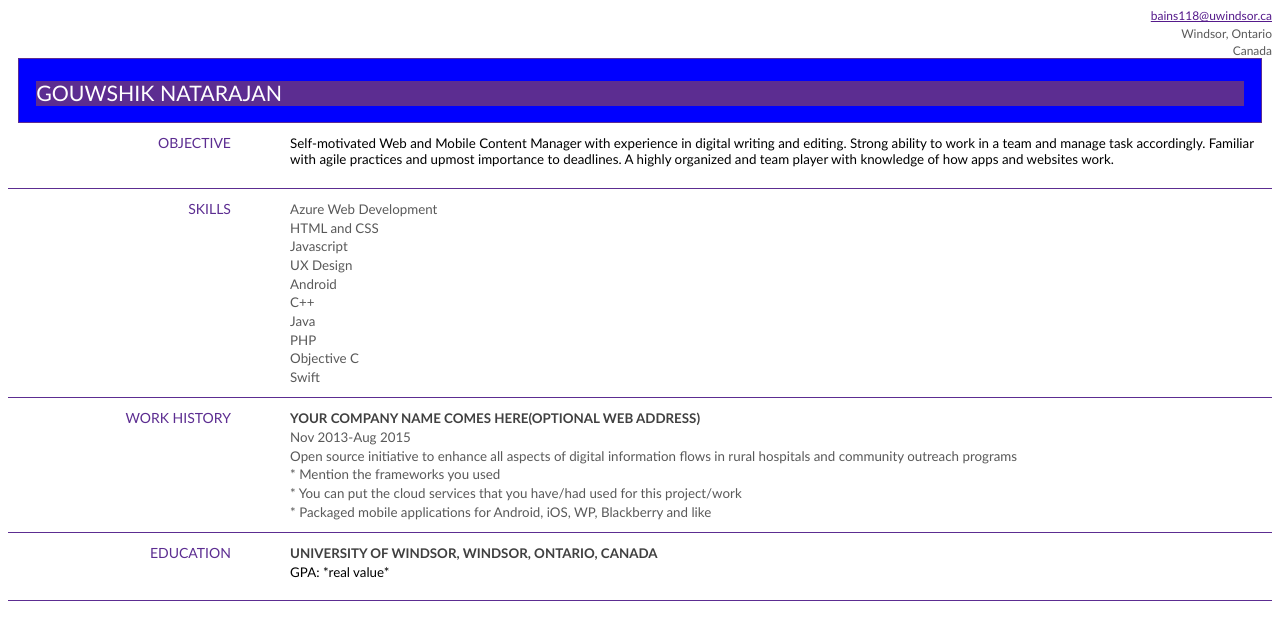
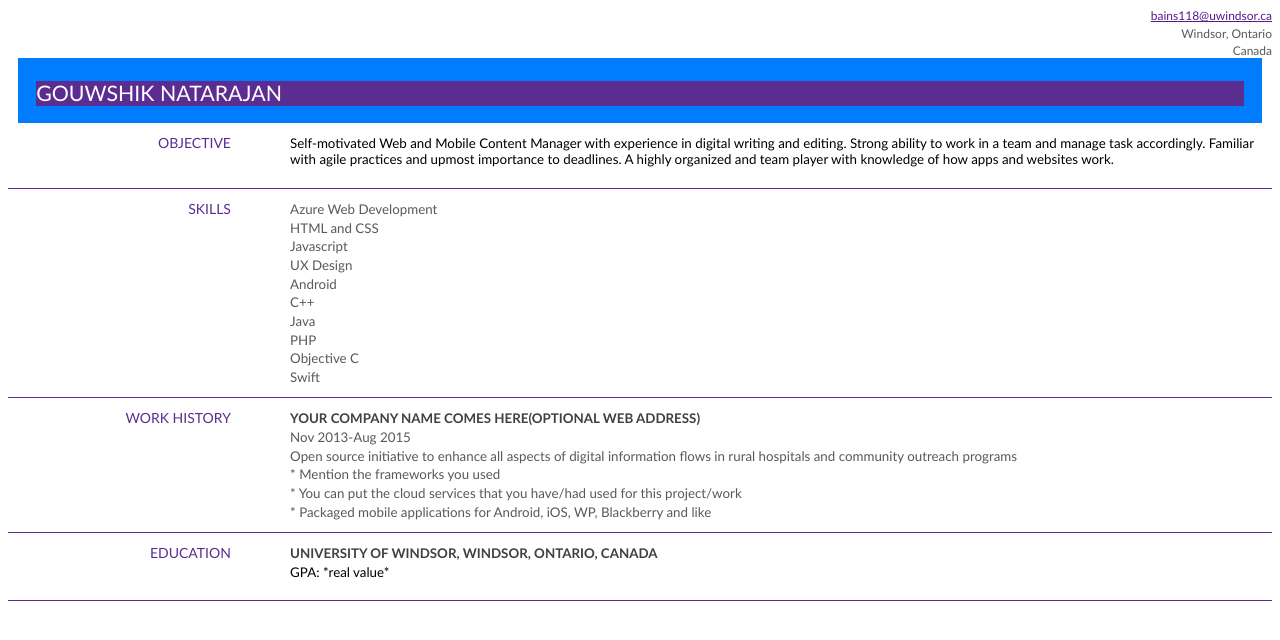
Before and after one commit to gouwshik/gouwshik.github.io, a plain HTML site: page index.html in a window 1280 px wide. Drawn offline with Linux system fonts and the light colour scheme.

Commit message:
Update index.html

```diff
--- a/index.html
+++ b/index.html
@@ -199,8 +199,8 @@
     Canada
 </p>
 
-<div style='mso-element:para-border-div;border:solid #5C2D91 1.0pt;mso-border-themecolor:accent1;mso-border-alt:solid #5C2D91 .5pt;
- mso-border-themecolor:accent1;padding:4.0pt 6.0pt 4.0pt 6.0pt;background:blue;mso-background-themecolor:accent1;margin-left:.1in;margin-right:.1in'>
+<div style='mso-element:para-border-div;border:solid #007dff 1.0pt;mso-border-themecolor:accent1;mso-border-alt:solid #007dff .5pt;
+ mso-border-themecolor:accent1;padding:4.0pt 6.0pt 4.0pt 6.0pt;background:#007dff;mso-background-themecolor:accent1;margin-left:.1in;margin-right:.1in'>
     <p class=Name>
         Gouwshik Natarajan
     </p>
```
